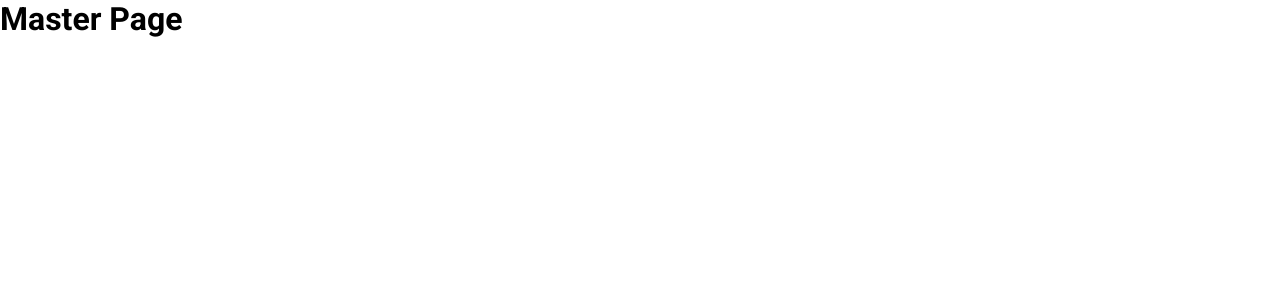
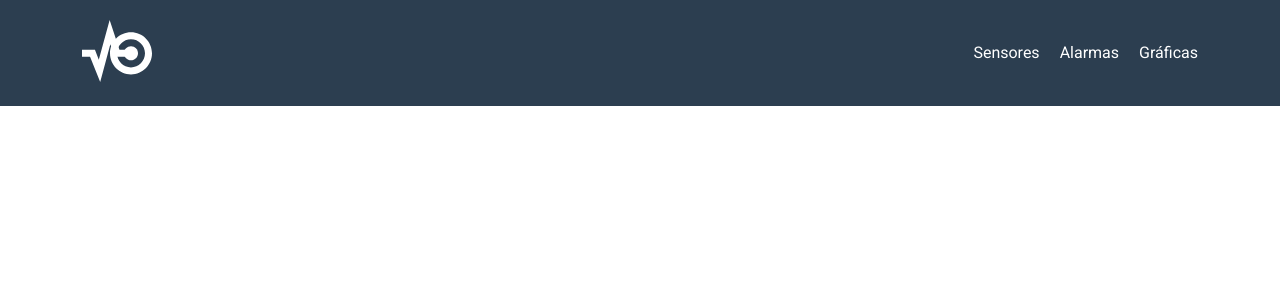
Before and after one commit to HectorGerardoZV/arquitecturaProyecto_02, a React (Vite) app in the folder ui-client/: page /admin in a window 1280 px wide. Shown: the top 300 px of the page. Built offline with nearby package versions, Linux system fonts and the light colour scheme.

Commit message:
Header component was created with style

```diff
--- /dev/null
+++ b/ui-client/src/components/header/Header.css
@@ -0,0 +1,27 @@
+.headerStyle{
+    justify-content: space-between;
+    background-color: var(--color-main);
+    padding: 2rem;
+}
+
+
+.header__content{
+    display: flex;
+    justify-content: space-between;
+    align-items: center;
+}
+
+.img_header img{
+    width: 7rem;
+}
+
+.navegation{
+    display: flex;
+    justify-content: space-between;
+    gap: 2rem;
+}
+
+.navegation a{
+    color: var(--color-white);
+
+}
--- /dev/null
+++ b/ui-client/src/components/header/Header.jsx
@@ -0,0 +1,27 @@
+
+import LogoWhite from "../../img/logo-white.svg"
+import { Link } from "react-router-dom"
+
+import "./Header.css"
+const Header = () => {
+    return (
+        <header className="headerStyle">
+            <div className="container header__content">
+
+                <div className="img_header">
+                    <img src={LogoWhite} alt="Logo invernadero" />
+                </div>
+
+                <nav className="navegation">
+                    <Link to={"/admin"}>Sensores</Link>
+                    <Link to={"/admin"}>Alarmas</Link>
+                    <Link to={"/admin"}>Gráficas</Link>
+                </nav>
+
+            </div>
+
+        </header>
+    )
+}
+
+export default Header
--- a/ui-client/src/index.css
+++ b/ui-client/src/index.css
@@ -34,3 +34,9 @@ a{
   text-decoration: none;
   cursor: pointer;
 }
+
+.container{
+  max-width: 120rem;
+  width: 90%;
+  margin: 0 auto;
+}
--- a/ui-client/src/pages/materPage/MasterPage.jsx
+++ b/ui-client/src/pages/materPage/MasterPage.jsx
@@ -1,11 +1,13 @@
-import {Outlet} from "react-router-dom"
+import { Outlet } from "react-router-dom"
+import Header from "../../components/header/Header"
+
 const MasterPage = () => {
-  return (
-    <div>
-        <h1>Master Page</h1>
-        <Outlet/>
-    </div>
-  )
+    return (
+        <section>
+            <Header />
+            <Outlet />
+        </section>
+    )
 }
 
 export default MasterPage
```
Also changed, not shown: ui-client/src/router/RouterApp.jsx (line endings or trailing spaces).
